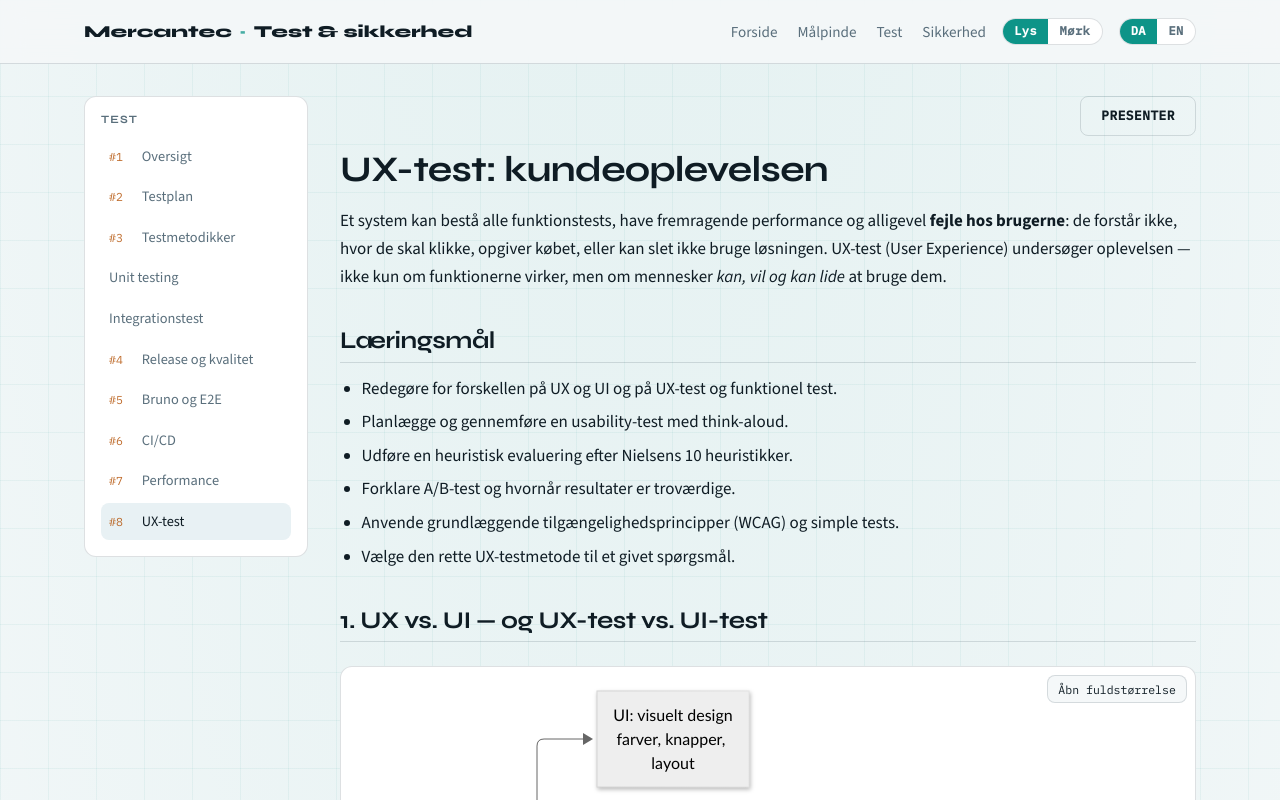
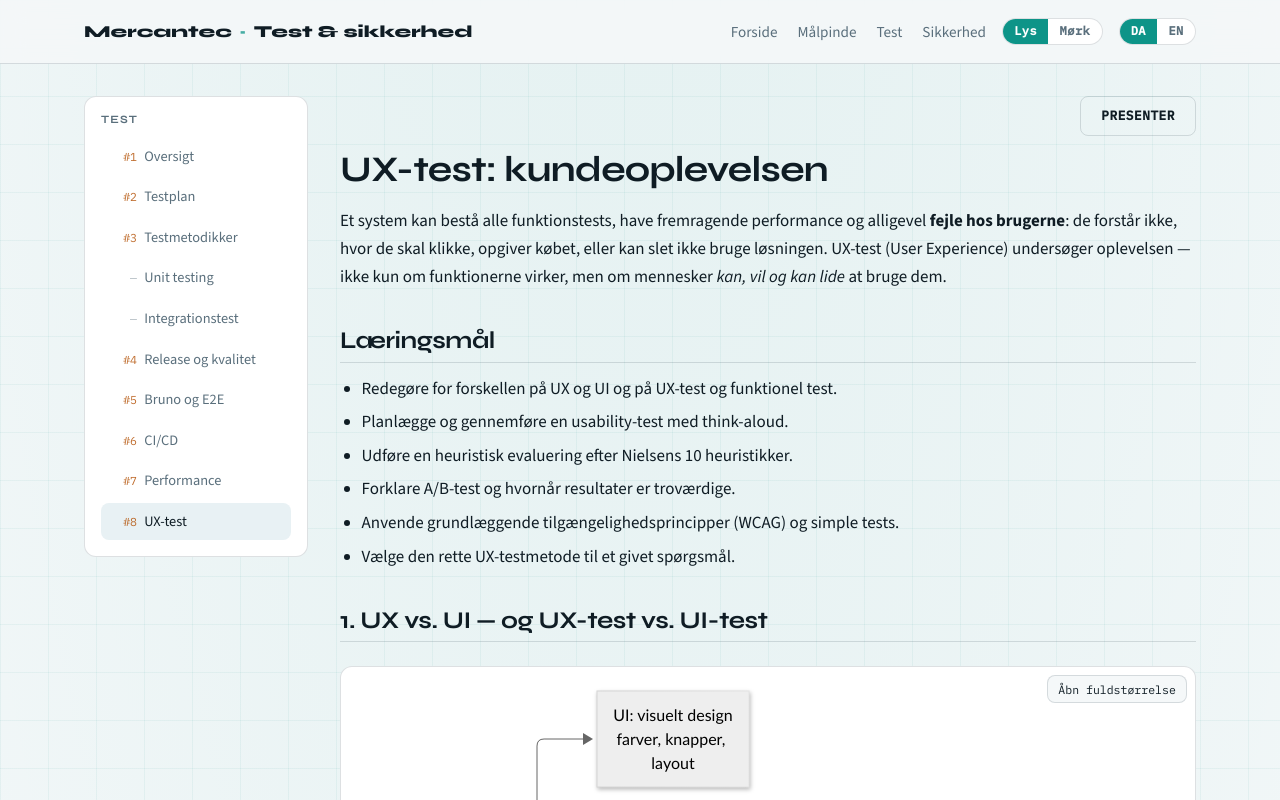
Before and after one commit to Mercantech/SoftwareTest, a React (Vite) app in the folder web/: page /test/ux in a window 1280 px wide. Shown: the top 800 px of the page. Built offline with nearby package versions, Linux system fonts and the light colour scheme.

Commit message:
Fjern §-numre der kolliderer med målpind-# i sidebar.

```diff
--- a/web/src/components/LessonLayout.tsx
+++ b/web/src/components/LessonLayout.tsx
@@ -33,11 +33,16 @@ export default function LessonLayout({ module, children, toc }: LessonLayoutProp
                     isActive || pathname === item.path ? 'active' : undefined
                   }
                 >
-                  {objective ? (
-                    <span className="lesson-sidebar__num" aria-hidden="true">
-                      #{objective.id}
-                    </span>
-                  ) : null}
+                  <span
+                    className={
+                      objective
+                        ? 'lesson-sidebar__num'
+                        : 'lesson-sidebar__num lesson-sidebar__num--none'
+                    }
+                    aria-hidden="true"
+                  >
+                    {objective ? `#${objective.id}` : '—'}
+                  </span>
                   <span>{item.label[lang]}</span>
                 </NavLink>
               </li>
--- a/web/src/index.css
+++ b/web/src/index.css
@@ -630,11 +630,17 @@ pre {
 
 .lesson-sidebar__num {
   flex: 0 0 auto;
-  min-width: 1.6rem;
+  min-width: 1.75rem;
   font-family: var(--font-mono);
   font-size: 0.72rem;
   color: var(--accent-2);
   opacity: 0.85;
+  text-align: right;
+}
+
+.lesson-sidebar__num--none {
+  color: var(--text-muted);
+  opacity: 0.45;
 }
 
 .lesson-sidebar a:hover,
--- a/web/src/pages/test/OversigtPage.da.tsx
+++ b/web/src/pages/test/OversigtPage.da.tsx
@@ -396,7 +396,7 @@ export default function OversigtPageDa() {
       <p>
         Sidebar, flow og målpinde følger samme rækkefølge: fra planlægning via teknik til drift og
         ikke-funktionelle lag. Hver nummereret side svarer til et{' '}
-        <Link to="/maalpinde">målpind</Link>; unit/integration og GDPR er praktiske tillæg uden eget nummer.
+        <Link to="/maalpinde">målpind</Link>. Unit/integration og GDPR er praktiske tillæg (— i sidebar).
       </p>
       <MermaidDiagram chart={flow} />
 
--- a/web/src/pages/test/TestplanPage.da.tsx
+++ b/web/src/pages/test/TestplanPage.da.tsx
@@ -96,7 +96,7 @@ export default function TestplanPageDa() {
             {
               goal: 'Opbygge en testplan efter IEEE 829 / ISO 29119-struktur',
               sectionId: 'ieee',
-              sectionLabel: '§3 IEEE-struktur',
+              sectionLabel: 'IEEE-struktur',
             },
             {
               goal: 'Definere exit criteria og identificere testrisici',
@@ -106,7 +106,7 @@ export default function TestplanPageDa() {
             {
               goal: 'Omsætte funktionelle krav til konkrete, målbare testcases',
               sectionId: 'krav-til-testcases',
-              sectionLabel: '§4 Krav → testcases',
+              sectionLabel: 'Krav → testcases',
             },
             {
               goal: 'Opstille sporbarhed mellem krav og tests',
--- a/web/src/pages/test/TestplanPage.en.tsx
+++ b/web/src/pages/test/TestplanPage.en.tsx
@@ -96,7 +96,7 @@ export default function TestplanPageEn() {
             {
               goal: 'Build a test plan following the IEEE 829 / ISO 29119 structure',
               sectionId: 'ieee',
-              sectionLabel: '§3 IEEE structure',
+              sectionLabel: 'IEEE structure',
             },
             {
               goal: 'Define exit criteria and identify test risks',
@@ -106,7 +106,7 @@ export default function TestplanPageEn() {
             {
               goal: 'Turn functional requirements into concrete, measurable test cases',
               sectionId: 'krav-til-testcases',
-              sectionLabel: '§4 Requirements → cases',
+              sectionLabel: 'Requirements → cases',
             },
             {
               goal: 'Set up traceability between requirements and tests',
```
